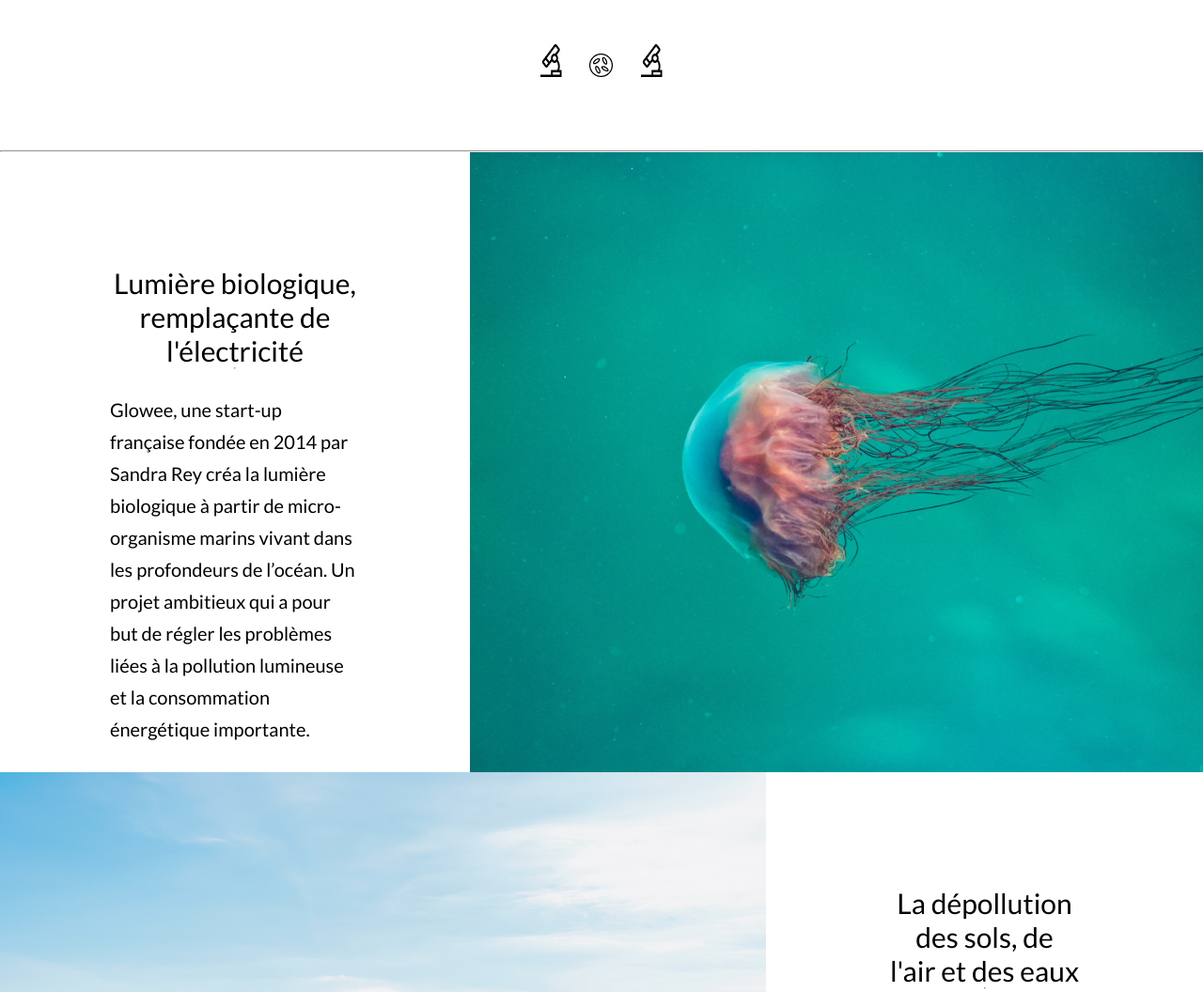
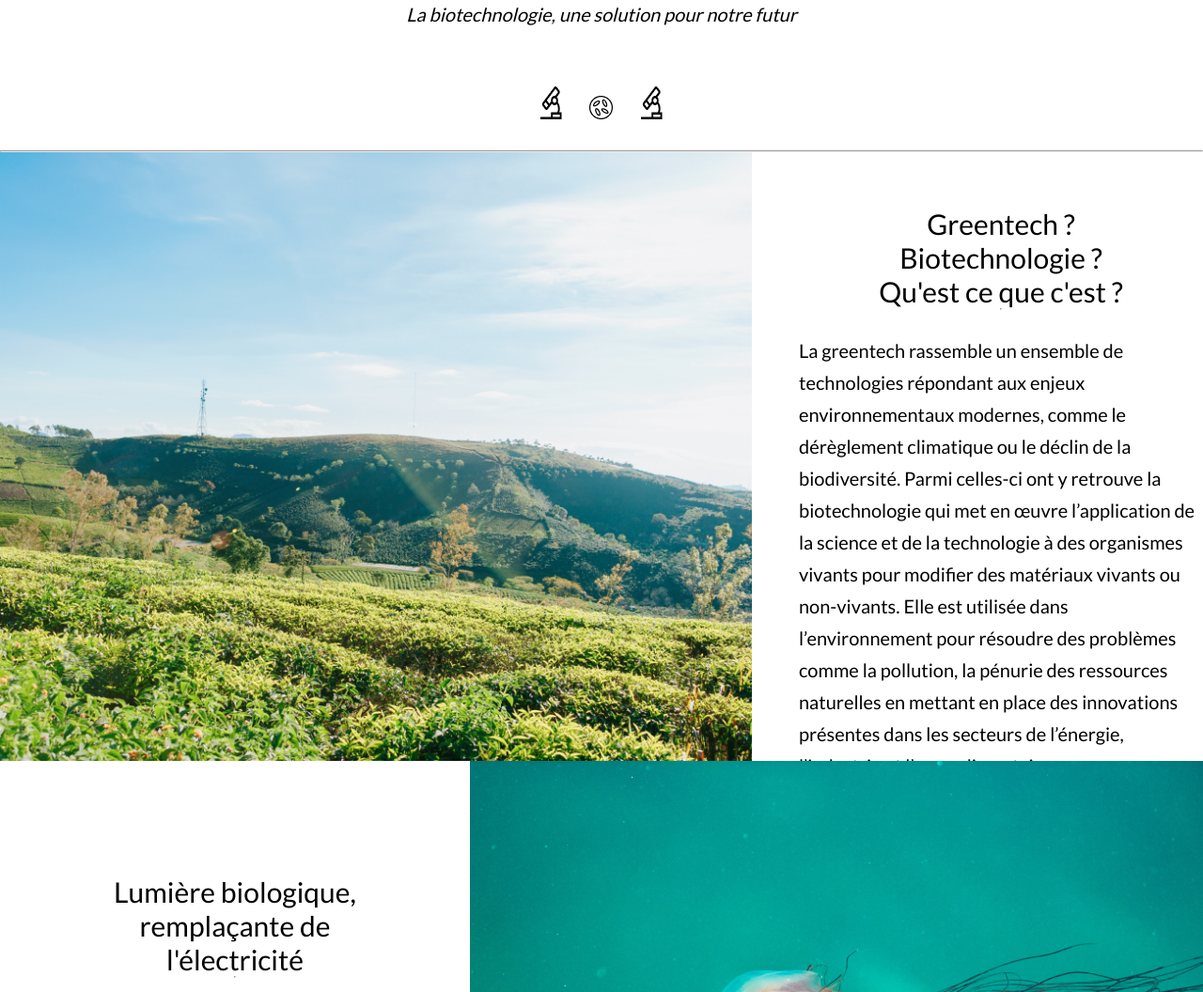
Before and after one commit to melina0007/melina0007.github.io, a plain HTML site: page index.html in a window 1280 px wide. Shown: the part 522-1578 px from the top of the page at 94% size. Drawn offline with Linux system fonts and the light colour scheme.

Commit message:
saveBoite

```diff
--- a/index.html
+++ b/index.html
@@ -25,13 +25,28 @@
         </nav>
     </header>
 
-    <img src="images/la_terre.png" alt="terre" class="imagePrin">
+    <img src="images/terre_1.png" alt="terre" class="imagePrin">
 
     <!-- ICONE -->
     <section class="icone">
+        <p>La biotechnologie, une solution pour notre futur</p>
         <img src="images/icone.png" alt="icone">
     </section>
     <hr>
+<!-- ARTICLE1 -->
+<section class="article1">
+    <div class="divGauche">
+         <div class="texteDef">
+            <h2>Greentech ?<br> Biotechnologie ?<br> Qu'est ce que c'est ?</h2>
+            <hr>
+            <p>La greentech rassemble un ensemble de technologies répondant aux enjeux environnementaux modernes, comme le dérèglement climatique ou le déclin de la biodiversité.
+                Parmi celles-ci ont y retrouve la biotechnologie qui met en œuvre l’application de la science et de la technologie à des organismes vivants pour modifier des matériaux vivants ou non-vivants. Elle est utilisée dans l’environnement pour résoudre des problèmes comme la pollution, la pénurie des ressources naturelles en mettant en place des innovations présentes dans les secteurs de l’énergie, l’industrie et l’agro-alimentaire.
+                </p>
+             <a href="#"><img src="images/en_savoir_plus.png" alt="En savoir plus"></a>
+        </div>
+    </div>
+        <img src="images/nature.png" alt="Nature" class="imageNature">
+</section>
 <!-- ARTICLE2 -->
 <section class="article2">
     <div class="divGauche">
@@ -47,12 +62,12 @@
 </section>
 <!-- ARTICLE3 -->
 <section id="article3">
-    <img src="images/nature.png" alt="Image nature">
+    <img src="images/brique.png" alt="Image maison en brique" class="imageBrique">
     <div class="divGauche">
          <div class="texteDépo">
-            <h2>La dépollution des sols, de<br> l'air et des eaux</h2>
+            <h2>Des briques biologiques</h2>
             <hr>
-            <p>Les micro-organismes présents naturellement dans le sol peuvent être des agents efficaces pour traiter les effluents, les eaux et sols polluer mais aussi pour extraire des minéraux. La biotecnologies les modifies génétiquement pour faire le travail que nous voulons leur faire accomplir.</p>
+            <p>La production de ciment est l'une des industries les plus polluantes au monde. Un groupe de chercheurs aux Etats-Unis a developpé une stratégie qui leur permet de fabriquer des briques vivantes qui se reproduisent et qui, au lieu d’émettre du CO2, le consomment. </p>
                 <a href="#"><img src="images/en_savoir_plus.png" alt="En savoir plus"></a>
         </div>
     </div>
--- a/style.css
+++ b/style.css
@@ -56,10 +56,15 @@ nav{
     height: 190px;
     width: 100%;
     display: flex;
-    flex-direction: row;
+    flex-direction: column;
     justify-content: space-around;
     align-items: center;
 
+}
+
+.icone p{
+    font-size: 20px;
+    font-style: italic;
 }
 
 /* H2 */
@@ -69,6 +74,42 @@ h2{
     font-size: 30px;
     text-align: center;
 }
+
+/* ARTICLE1 */
+
+.article1{
+    display: flex;
+    flex-direction: row-reverse;
+    justify-content: center;
+    align-items: center;
+    /* border: solid 4px black; */
+}
+
+.texteDef{
+    display: flex;
+    flex-direction: column;
+    align-items: center;
+    height: 532px;
+    margin-left: 50px;
+    /* border: solid 4px black; */
+
+}
+
+.texteDef img{
+    margin-top: 30px;
+    display: flex;
+    flex-direction: row;
+    justify-content: space-between;
+}
+
+.texteDef p{
+    margin-top: 26px;
+    line-height: 170%;
+    font-size: 20px;
+}
+
+
+
 
 
 /* ARTICLE2 */
@@ -102,6 +143,9 @@ h2{
     font-size: 20px;
 }
 
+.imageNature{
+    width: 800px;
+}
 /* ARTICLE3 */
 
 #article3{
@@ -132,6 +176,10 @@ h2{
     font-size: 20px;
 }
 
+.imageBrique{
+    width: 805px;
+}
+
 
 /* FOOTER */
 
```
Also changed, not shown: images/brique.png (added), images/la_terre.png (deleted), images/terre_1.png (added).
